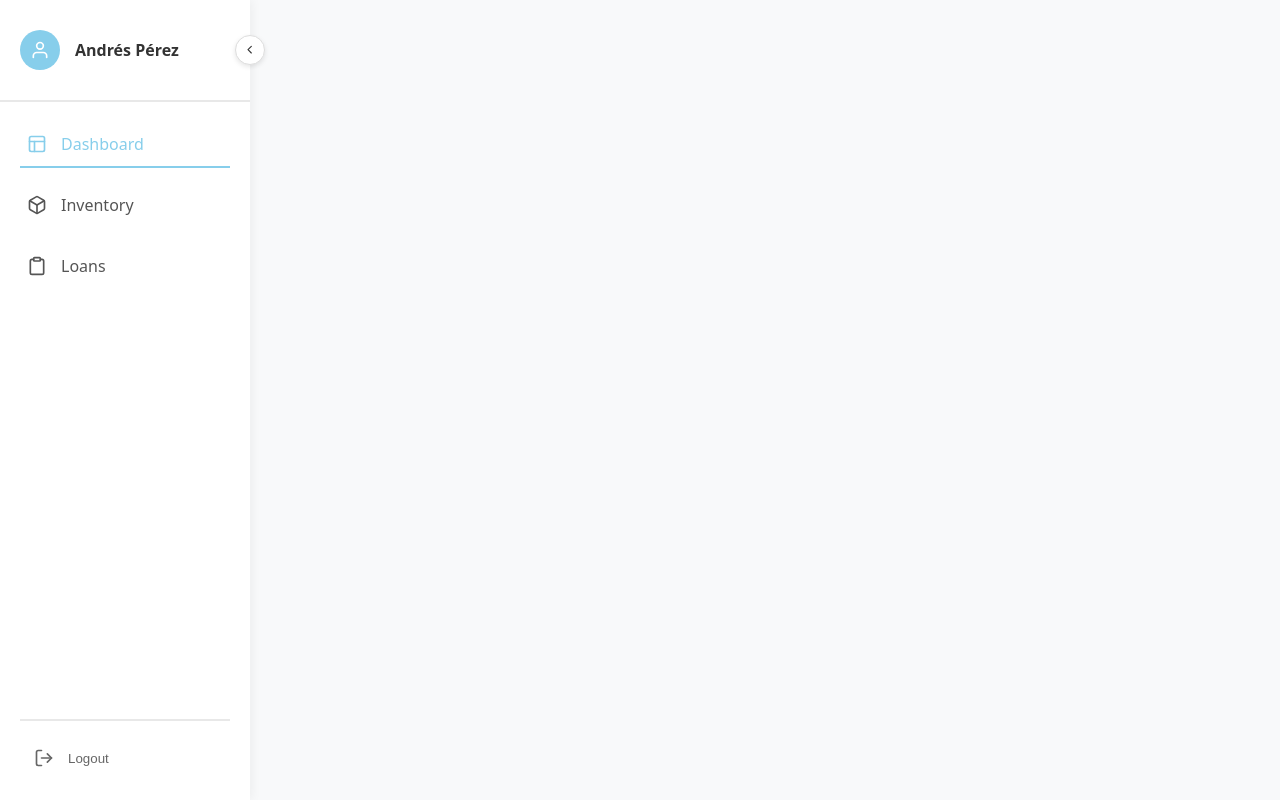
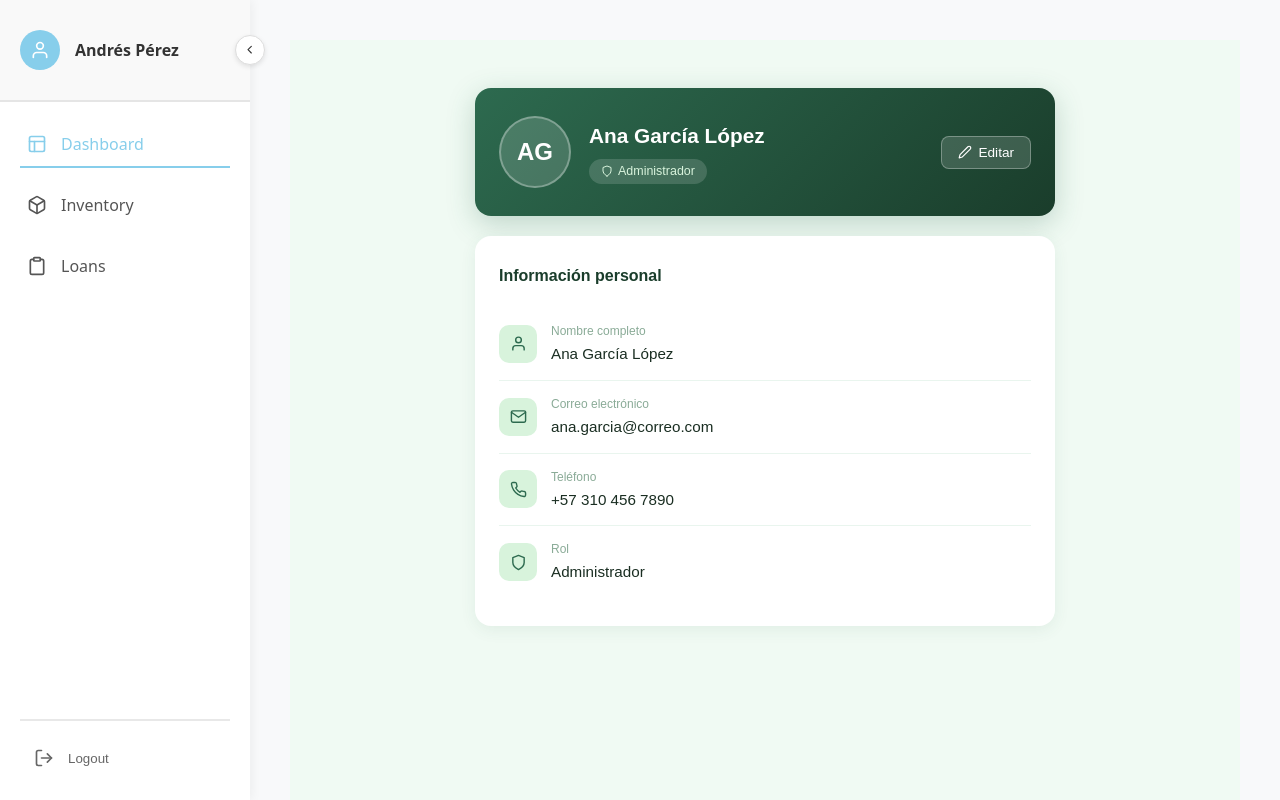
Before and after one commit to andres0818/Proyecto_web_II, a React (Vite) app: page /profile in a window 1280 px wide. Shown: the top 800 px of the page. Built offline with nearby package versions, Linux system fonts and the light colour scheme.

Commit message:
Se agregaron cambios al Profile.jsx

```diff
--- a/src/pages/Profile/Profile.jsx
+++ b/src/pages/Profile/Profile.jsx
@@ -1,10 +1,157 @@
-import React from 'react';
+import React, { useState } from 'react';
+import { FiUser, FiMail, FiPhone, FiShield, FiEdit2, FiSave, FiX } from 'react-icons/fi';
 import './Profile.css';
 
 const Profile = () => {
+  const [isEditing, setIsEditing] = useState(false);
+
+  const [userData, setUserData] = useState({
+    nombre: 'Ana García López',
+    email: 'ana.garcia@correo.com',
+    telefono: '+57 310 456 7890',
+    rol: 'Administrador',
+  });
+
+  const [formData, setFormData] = useState({ ...userData });
+
+  const handleEdit = () => {
+    setFormData({ ...userData });
+    setIsEditing(true);
+  };
+
+  const handleCancel = () => {
+    setFormData({ ...userData });
+    setIsEditing(false);
+  };
+
+  const handleSave = () => {
+    setUserData({ ...formData });
+    setIsEditing(false);
+  };
+
+  const handleChange = (e) => {
+    setFormData({ ...formData, [e.target.name]: e.target.value });
+  };
+
+  const getInitials = (nombre) => {
+    return nombre.split(' ').slice(0, 2).map((n) => n[0]).join('').toUpperCase();
+  };
+
   return (
-    <section>
+    <section style={{ minHeight: '100vh', background: '#f0faf3', display: 'flex', justifyContent: 'center',
+    alignItems: 'flex-start', padding: '48px 20px', fontFamily: 'sans-serif' }}>
+    <div style={{ width: '100%', maxWidth: '580px', display: 'flex', flexDirection: 'column', gap: '20px' }}>
 
+        {/* Tarjeta cabecera */}
+        <div style={{ background: 'linear-gradient(135deg, #2d6a4f, #1a3d2b)', borderRadius: '16px', padding: '28px 24px', display: 'flex', alignItems: 'center', gap: '18px', boxShadow: '0 8px 28px rgba(45,106,79,0.25)' }}>
+
+          {/* Avatar con iniciales */}
+          <div style={{ width: '68px', height: '68px', minWidth: '68px', background: 'rgba(255,255,255,0.15)', border: '2px solid rgba(255,255,255,0.3)', borderRadius: '50%', display: 'flex', alignItems: 'center', justifyContent: 'center' }}>
+            <span style={{ color: '#fff', fontSize: '1.5rem', fontWeight: 'bold' }}>
+              {getInitials(userData.nombre)}
+            </span>
+          </div>
+
+          {/* Nombre y rol */}
+          <div style={{ flex: 1 }}>
+            <h1 style={{ color: '#fff', margin: '0 0 8px', fontSize: '1.3rem', fontWeight: '700' }}>
+              {userData.nombre}
+            </h1>
+            <span style={{ display: 'inline-flex', alignItems: 'center', gap: '5px', background: 'rgba(255,255,255,0.15)', color: '#d8f3dc', fontSize: '0.78rem', fontWeight: '500', padding: '3px 12px', borderRadius: '20px' }}>
+              <FiShield size={12} />
+              {userData.rol}
+            </span>
+          </div>
+
+          {/* Botón editar */}
+          {!isEditing && (
+            <button onClick={handleEdit} style={{ display: 'flex', alignItems: 'center', gap: '6px', background: 'rgba(255,255,255,0.15)', color: '#fff', border: '1px solid rgba(255,255,255,0.3)', borderRadius: '8px', padding: '8px 16px', cursor: 'pointer', fontSize: '0.85rem', fontWeight: '500' }}>
+              <FiEdit2 size={14} /> Editar
+            </button>
+          )}
+        </div>
+
+        {/* Tarjeta de datos */}
+        <div style={{ background: '#fff', borderRadius: '16px', padding: '28px 24px', boxShadow: '0 4px 16px rgba(45,106,79,0.08)' }}>
+          <h2 style={{ color: '#1a3d2b', fontSize: '1rem', fontWeight: '600', margin: '0 0 20px' }}>
+            Información personal
+          </h2>
+
+          {/* Nombre */}
+          <div style={{ display: 'flex', alignItems: 'center', gap: '14px', padding: '14px 0', borderBottom: '1px solid #e9f5ee' }}>
+            <div style={{ width: '38px', height: '38px', minWidth: '38px', background: '#d8f3dc', borderRadius: '10px', display: 'flex', alignItems: 'center', justifyContent: 'center', color: '#2d6a4f' }}>
+              <FiUser size={17} />
+            </div>
+            <div style={{ flex: 1 }}>
+              <p style={{ margin: '0 0 3px', fontSize: '0.75rem', color: '#8aab97' }}>Nombre completo</p>
+              {isEditing
+                ? <input type="text" name="nombre" value={formData.nombre} onChange={handleChange} style={{ width: '100%', border: '1.5px solid #74c69d', borderRadius: '8px', padding: '7px 10px', fontSize: '0.92rem', outline: 'none', boxSizing: 'border-box', background: '#f6fef8' }} />
+                : <p style={{ margin: 0, fontSize: '0.95rem', color: '#1a2e22', fontWeight: '500' }}>{userData.nombre}</p>
+              }
+            </div>
+          </div>
+
+          {/* Email */}
+          <div style={{ display: 'flex', alignItems: 'center', gap: '14px', padding: '14px 0', borderBottom: '1px solid #e9f5ee' }}>
+            <div style={{ width: '38px', height: '38px', minWidth: '38px', background: '#d8f3dc', borderRadius: '10px', display: 'flex', alignItems: 'center', justifyContent: 'center', color: '#2d6a4f' }}>
+              <FiMail size={17} />
+            </div>
+            <div style={{ flex: 1 }}>
+              <p style={{ margin: '0 0 3px', fontSize: '0.75rem', color: '#8aab97' }}>Correo electrónico</p>
+              {isEditing
+                ? <input type="email" name="email" value={formData.email} onChange={handleChange} style={{ width: '100%', border: '1.5px solid #74c69d', borderRadius: '8px', padding: '7px 10px', fontSize: '0.92rem', outline: 'none', boxSizing: 'border-box', background: '#f6fef8' }} />
+                : <p style={{ margin: 0, fontSize: '0.95rem', color: '#1a2e22', fontWeight: '500' }}>{userData.email}</p>
+              }
+            </div>
+          </div>
+
+          {/* Teléfono */}
+          <div style={{ display: 'flex', alignItems: 'center', gap: '14px', padding: '14px 0', borderBottom: '1px solid #e9f5ee' }}>
+            <div style={{ width: '38px', height: '38px', minWidth: '38px', background: '#d8f3dc', borderRadius: '10px', display: 'flex', alignItems: 'center', justifyContent: 'center', color: '#2d6a4f' }}>
+              <FiPhone size={17} />
+            </div>
+            <div style={{ flex: 1 }}>
+              <p style={{ margin: '0 0 3px', fontSize: '0.75rem', color: '#8aab97' }}>Teléfono</p>
+              {isEditing
+                ? <input type="tel" name="telefono" value={formData.telefono} onChange={handleChange} style={{ width: '100%', border: '1.5px solid #74c69d', borderRadius: '8px', padding: '7px 10px', fontSize: '0.92rem', outline: 'none', boxSizing: 'border-box', background: '#f6fef8' }} />
+                : <p style={{ margin: 0, fontSize: '0.95rem', color: '#1a2e22', fontWeight: '500' }}>{userData.telefono}</p>
+              }
+            </div>
+          </div>
+
+          {/* Rol */}
+          <div style={{ display: 'flex', alignItems: 'center', gap: '14px', padding: '14px 0' }}>
+            <div style={{ width: '38px', height: '38px', minWidth: '38px', background: '#d8f3dc', borderRadius: '10px', display: 'flex', alignItems: 'center', justifyContent: 'center', color: '#2d6a4f' }}>
+              <FiShield size={17} />
+            </div>
+            <div style={{ flex: 1 }}>
+              <p style={{ margin: '0 0 3px', fontSize: '0.75rem', color: '#8aab97' }}>Rol</p>
+              {isEditing
+                ? (
+                  <select name="rol" value={formData.rol} onChange={handleChange} style={{ width: '100%', border: '1.5px solid #74c69d', borderRadius: '8px', padding: '7px 10px', fontSize: '0.92rem', outline: 'none', background: '#f6fef8' }}>
+                    <option value="Administrador">Administrador</option>
+                    <option value="Usuario">Usuario</option>
+                  </select>
+                )
+                : <p style={{ margin: 0, fontSize: '0.95rem', color: '#1a2e22', fontWeight: '500' }}>{userData.rol}</p>
+              }
+            </div>
+          </div>
+
+          {/* Botones guardar / cancelar */}
+          {isEditing && (
+            <div style={{ display: 'flex', gap: '10px', marginTop: '22px', justifyContent: 'flex-end' }}>
+              <button onClick={handleCancel} style={{ display: 'flex', alignItems: 'center', gap: '6px', background: '#fff', color: '#4a6358', border: '1.5px solid #c5e0cc', borderRadius: '8px', padding: '9px 16px', cursor: 'pointer', fontSize: '0.87rem' }}>
+                <FiX size={15} /> Cancelar
+              </button>
+              <button onClick={handleSave} style={{ display: 'flex', alignItems: 'center', gap: '6px', background: '#2d6a4f', color: '#fff', border: 'none', borderRadius: '8px', padding: '9px 18px', cursor: 'pointer', fontSize: '0.87rem', boxShadow: '0 4px 12px rgba(45,106,79,0.3)' }}>
+                <FiSave size={15} /> Guardar cambios
+              </button>
+            </div>
+          )}
+
+        </div>
+      </div>
     </section>
   );
 };
```
